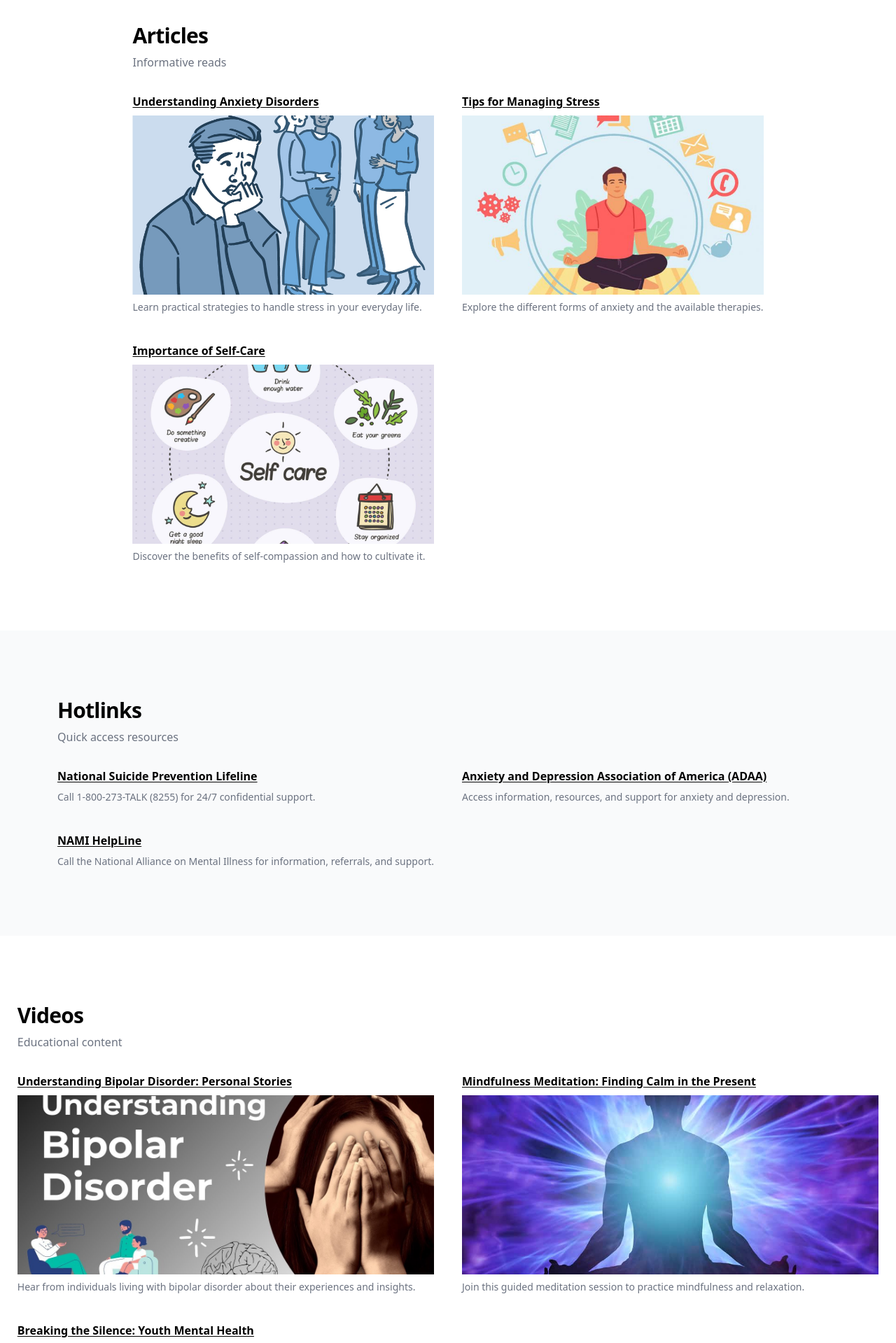
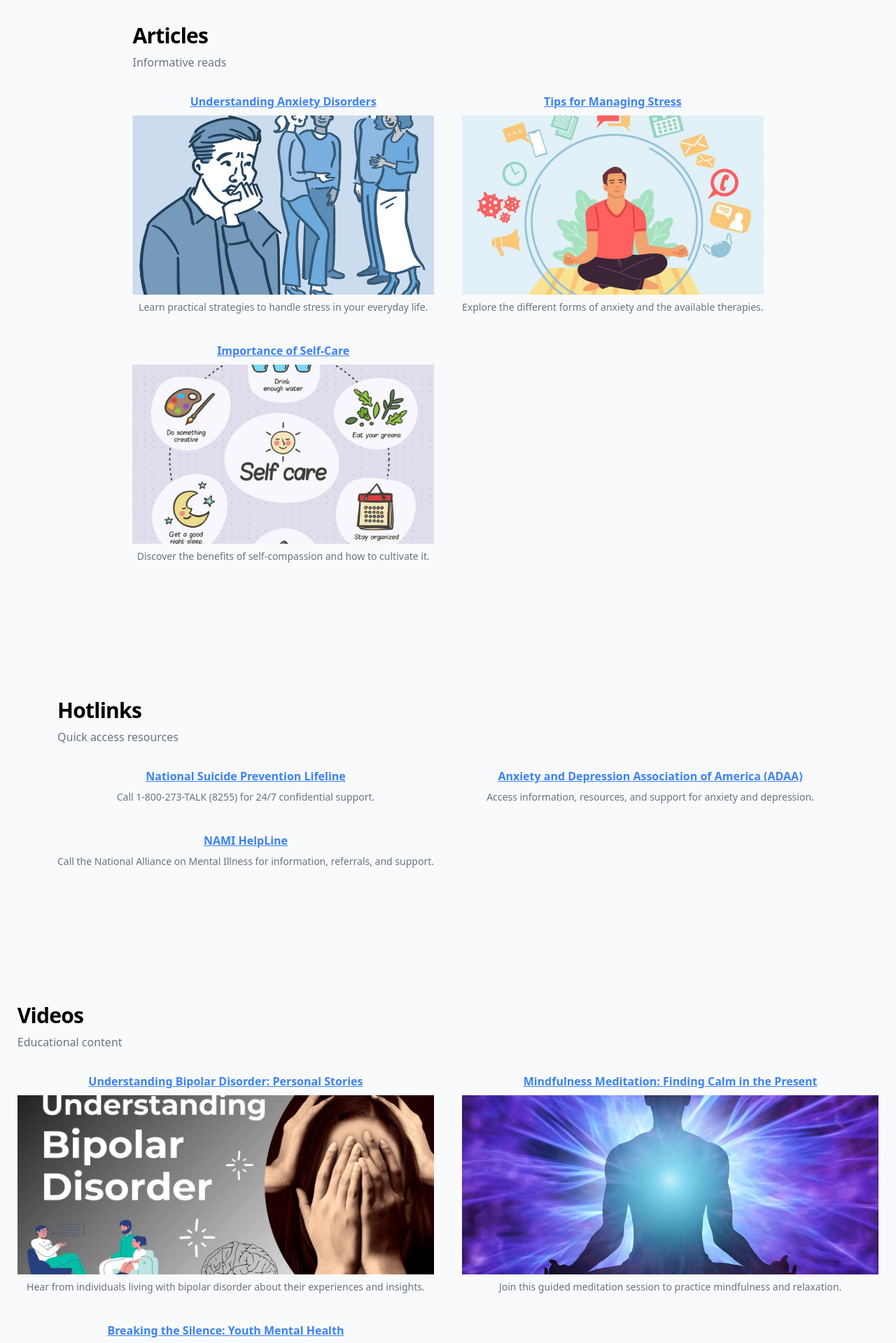
Before and after one commit to ericvpineda/mental-wellness-hub, a React (Create React App) app in the folder frontend/: page /resources in a window 1280 px wide. Shown: the part 460-2379 px from the top of the page at 70% size. Built offline with nearby package versions, Linux system fonts and the light colour scheme.

Commit message:
fixing resources page center page

```diff
--- a/frontend/src/routes/Resources/index.js
+++ b/frontend/src/routes/Resources/index.js
@@ -1,21 +1,17 @@
 import React from "react";
-// import { Link } from "react-router-dom";
 import PropTypes from 'prop-types';
 import AnxietyImage from '../../assets/images/understanding_anxiety.jpg'
 import ManagingStressImage from '../../assets/images/stress.jpg'
 import SelfCare from '../../assets/images/self_care.jpg'
 import UnderstandingBipolar from '../../assets/images/understanding_bipolar.jpg'
 import MediationImage from '../../assets/images/mediation.jpg'
-import MentlHealthImage from '../../assets/images/mental_health.jpg'
-
+import MentalHealthImage from '../../assets/images/mental_health.jpg'
 
 const ResourceItem = ({ title, link, description, imgSrc }) => {
-    console.log('Image Source:', imgSrc);
-
     return (
-      <div className="flex flex-col space-y-2">
+      <div className="flex flex-col items-center space-y-2">
         <a
-          className="font-semibold underline underline-offset-2 hover:underline-gray-900 hover:underline-900 dark:hover:underline-gray-50"
+          className="font-semibold text-blue-500 underline hover:text-blue-700 visited:text-purple-600 hover:underline"
           href={link}
           target="_blank"
           rel="noopener noreferrer"
@@ -25,11 +21,10 @@ const ResourceItem = ({ title, link, description, imgSrc }) => {
         {imgSrc && (
           <img src={imgSrc} alt={title} className="object-cover w-full h-64" />
         )}
-        <p className="text-sm text-gray-500 dark:text-gray-400">{description}</p>
+        <p className="text-sm text-gray-500">{description}</p>
       </div>
     );
   };
-
 
 const Resources = () => {
 
@@ -64,13 +59,13 @@ const Resources = () => {
   const videos = [
     { title: "Understanding Bipolar Disorder: Personal Stories", link: "https://www.youtube.com/watch?v=O4D8XIsoU0Y", description: "Hear from individuals living with bipolar disorder about their experiences and insights.", imgSrc: UnderstandingBipolar},
     { title: "Mindfulness Meditation: Finding Calm in the Present", link: "https://www.youtube.com/watch?v=O4D8XIsoU0Y", description: "Join this guided meditation session to practice mindfulness and relaxation.", imgSrc: MediationImage},
-    { title: "Breaking the Silence: Youth Mental Health", link: "https://www.youtube.com/watch?v=O4D8XIsoU0Y", description: "Watch this panel discussion on addressing mental health challenges among young people.", imgSrc: MentlHealthImage},
+    { title: "Breaking the Silence: Youth Mental Health", link: "https://www.youtube.com/watch?v=O4D8XIsoU0Y", description: "Watch this panel discussion on addressing mental health challenges among young people.", imgSrc: MentalHealthImage},
   ];
 
   return (
-    <>
-      <div className="bg-gray-50 py-12 lg:py-24">
-        <div className="container grid items-center justify-center gap-4 px-4 text-center md:gap-8 md:px-6">
+    <div className="bg-gray-50 min-h-screen">
+      <div className="container mx-auto py-12 lg:py-24">
+        <div className="grid items-center justify-center gap-4 px-4 text-center md:gap-8 md:px-6">
           <div className="space-y-2">
             <h1 className="text-3xl font-bold tracking-tighter sm:text-4xl md:text-5xl">Mental Health Resources</h1>
             <p className="mx-auto max-w-3xl text-gray-500 md:text-xl/relaxed lg:text-base/relaxed xl:text-xl/relaxed dark:text-gray-400">
@@ -79,8 +74,9 @@ const Resources = () => {
           </div>
         </div>
       </div>
-      <div className="py-12 lg:py-24">
-        <div className="container grid items-start justify-center gap-4 px-4 md:gap-8 md:px-6">
+
+      <div className="container mx-auto py-12 lg:py-24">
+        <div className="grid items-start justify-center gap-4 px-4 md:gap-8 md:px-6">
           <div className="flex flex-col space-y-2">
             <h2 className="text-2xl font-bold tracking-tight sm:text-3xl">Articles</h2>
             <p className="text-gray-500 dark:text-gray-400">Informative reads</p>
@@ -93,8 +89,8 @@ const Resources = () => {
         </div>
       </div>
 
-      <div className="bg-gray-50 py-12 lg:py-24">
-        <div className="container grid items-start justify-center gap-4 px-4 md:gap-8 md:px-6">
+      <div className="container mx-auto py-12 lg:py-24">
+        <div className="grid items-start justify-center gap-4 px-4 md:gap-8 md:px-6">
           <div className="flex flex-col space-y-2">
             <h2 className="text-2xl font-bold tracking-tight sm:text-3xl">Hotlinks</h2>
             <p className="text-gray-500 dark:text-gray-400">Quick access resources</p>
@@ -107,8 +103,8 @@ const Resources = () => {
         </div>
       </div>
 
-      <div className="py-12 lg:py-24">
-        <div className="container grid items-start justify-center gap-4 px-4 md:gap-8 md:px-6">
+      <div className="container mx-auto py-12 lg:py-24">
+        <div className="grid items-start justify-center gap-4 px-4 md:gap-8 md:px-6">
           <div className="flex flex-col space-y-2">
             <h2 className="text-2xl font-bold tracking-tight sm:text-3xl">Videos</h2>
             <p className="text-gray-500 dark:text-gray-400">Educational content</p>
@@ -120,7 +116,7 @@ const Resources = () => {
           </div>
         </div>
       </div>
-    </>
+    </div>
   );
 };
 
```
